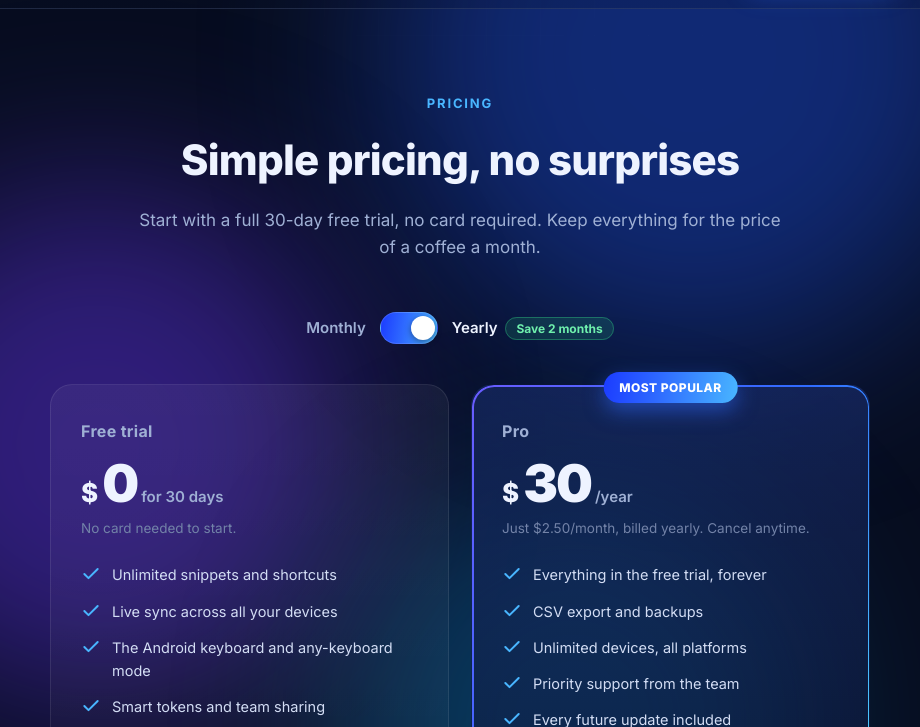
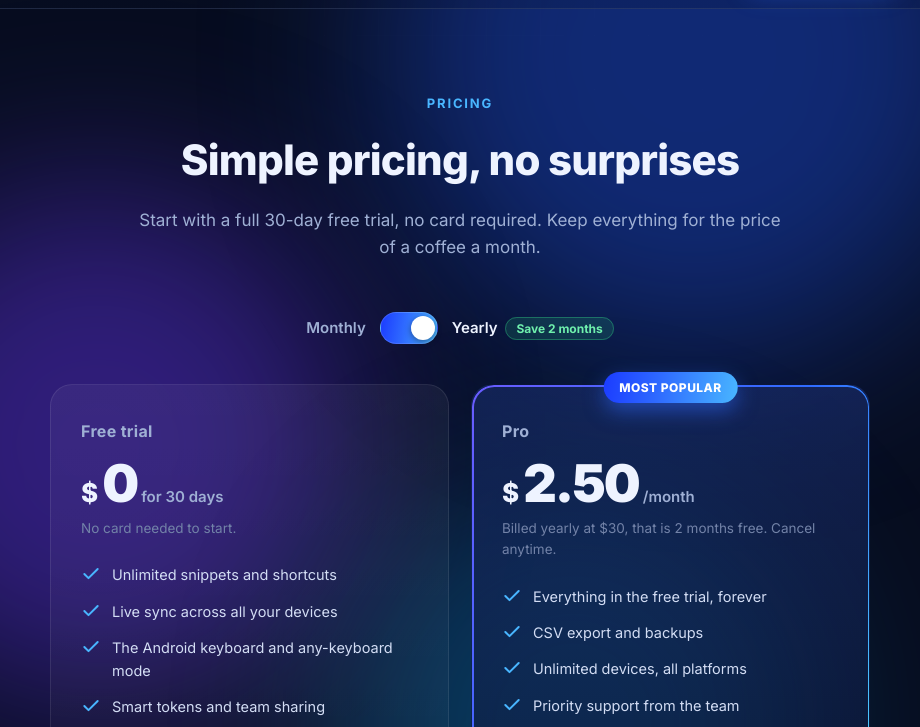
Before and after one commit to smsaree3-svg/trexpanda, an Electron app: page docs/index.html in a window 920 px wide. Both pictures are taken after a click on the switch 408 px from the left and 4822 px from the top of the page. Shown: the part 4495-5222 px from the top of the page. Drawn offline with Linux system fonts and the light colour scheme.

Commit message:
Pricing: show yearly plan as $2.50/month (billed yearly at $30)
The yearly Pro card now leads with the per-month figure ($2.50/month) so it no longer looks like a higher charge than monthly. The $30/year is kept as subtext noting 2 months free. Monthly view and the actual checkout price are unchanged.

```diff
--- a/docs/index.html
+++ b/docs/index.html
@@ -6,7 +6,7 @@
 <title>Trexpanda. Type Less. Do More.</title>
 <link rel="icon" type="image/png" href="/icon.png">
 <link rel="apple-touch-icon" href="/icon.png">
-<meta name="description" content="Trexpanda is a text expander for Windows, macOS, Android and iPhone. Type a short shortcut, get the full text in any app. Your snippets sync live across your computer and your phone." />
+<meta name="description" content="Trexpanda is a text expander for Windowhs, macOS, Android and iPhone. Type a short shortcut, get the full text in any app. Your snippets sync live across your computer and your phone." />
 <meta property="og:title" content="Trexpanda. Type Less. Do More." />
 <meta property="og:description" content="Type a short shortcut, get the full text in any app. Snippets sync live across your computer and your phone." />
 <meta property="og:image" content="/icon.png" />
@@ -486,8 +486,8 @@
 
   function renderPrice(){
     if (yearly){
-      priceNum.textContent = '30'; pricePer.textContent = '/year';
-      priceSub.textContent = 'Just $2.50/month, billed yearly. Cancel anytime.';
+      priceNum.textContent = '2.50'; pricePer.textContent = '/month';
+            priceSub.textContent = 'Billed yearly at $30, that is 2 months free. Cancel anytime.';
       sw.classList.add('on'); labY.classList.add('on'); labM.classList.remove('on');
     } else {
       priceNum.textContent = '3'; pricePer.textContent = '/month';
```
